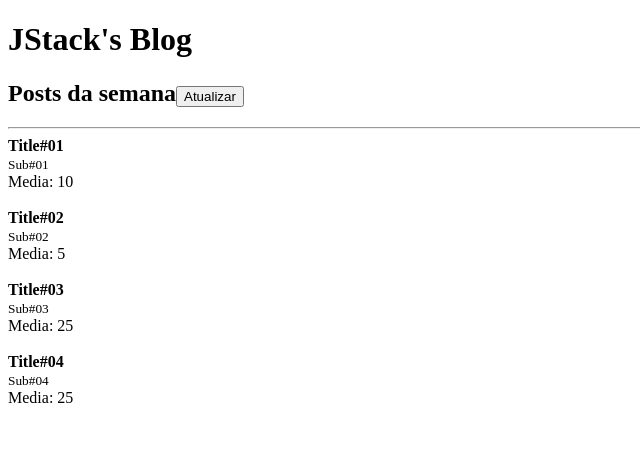
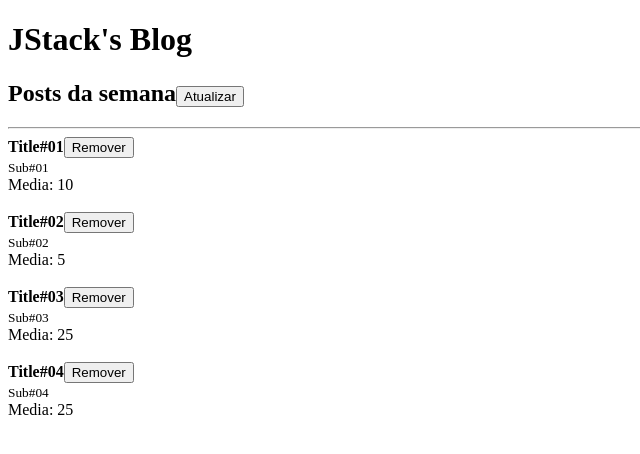
Before and after one commit to eduardoaraujogomes/js-stack, a React app in the folder react-fundamentos/: page / in a window 1280 px wide. Shown: the top 454 px of the page, without its empty margins (0-640 px from the left). Built offline with nearby package versions, Linux system fonts and the light colour scheme.

Commit message:
feat: callback function via props

```diff
--- a/react-fundamentos/src/App.js
+++ b/react-fundamentos/src/App.js
@@ -36,7 +36,6 @@
   //setState é a função que atualiza o estado.
 
   function handleRefresh() {
-    setTimeout(() => {
     setPosts((prevState) => [
       ...prevState,
       {
@@ -46,8 +45,14 @@
         likes: 50
       }
     ]);
-    }, 2000);
   }
+
+  function handleRemovePost(postId) {
+    setPosts((prevState) => (
+      prevState.filter(post => post.id !== postId)
+    ));
+  }
+
 
   return (
     <>
@@ -62,7 +67,9 @@
         <Post
           key={post.id}
           likes={post.likes}
+          onRemove={handleRemovePost}
           post={{
+            id: post.id,
             title: post.title,
             subtitle: post.subtitle
           }}
--- a/react-fundamentos/src/Post.js
+++ b/react-fundamentos/src/Post.js
@@ -5,7 +5,9 @@
   return (
     <>
       <article>
-        <strong>{props.post.title}</strong><br />
+        <strong>{props.post.title}</strong>
+        <button onClick={() => props.onRemove(props.post.id)}>Remover</button>
+        <br />
         <small>{props.post.subtitle}</small><br />
         Media: {props.likes / 2}
       </article>
@@ -16,7 +18,9 @@
 
 Post.propTypes = {
   likes: PropTypes.number.isRequired,
+  onRemove: PropTypes.func.isRequired,
   post: PropTypes.shape({
+    id: PropTypes.number.isRequired,
     title: PropTypes.string.isRequired,
     subtitle: PropTypes.string.isRequired
   }).isRequired
```
Lines whose indentation alone changed are shown as unchanged.
